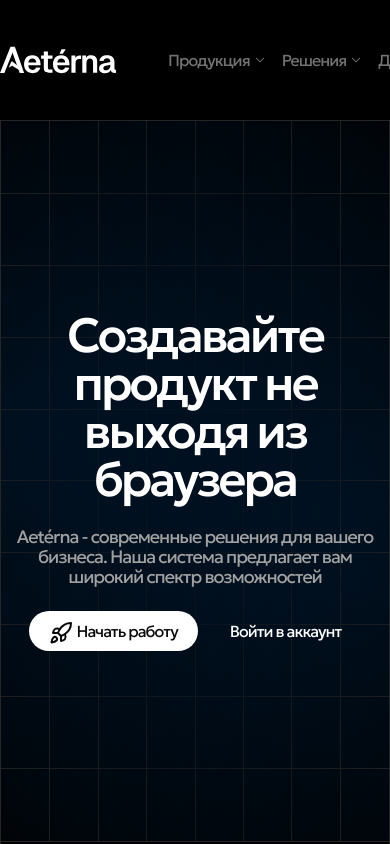
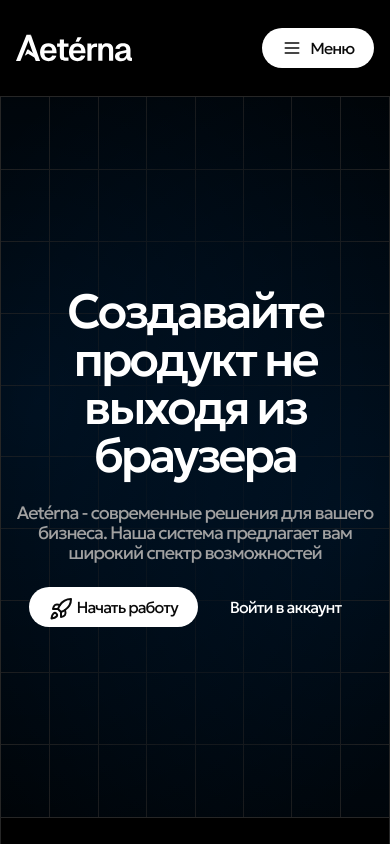
Before and after one commit to ECS1PLE/Aeterna, a Next.js app: page / in a window 390 px wide. Shown: the top 844 px of the page. Built offline with nearby package versions, Linux system fonts and the light colour scheme.

Commit message:
MAke Adaptive Header Burger(Not Last)

```diff
--- a/src/components/Header/NavItem.tsx
+++ b/src/components/Header/NavItem.tsx
@@ -8,6 +8,7 @@ interface NavItemProps {
   href: string;
   showChevron?: boolean;
   children: React.ReactNode;
+  onClick?: () => void;
 }
 
 const NavItem: React.FC<NavItemProps> = ({
--- a/src/components/Header/NavList.tsx
+++ b/src/components/Header/NavList.tsx
@@ -3,10 +3,13 @@ import NavItem from "./NavItem";
 
 interface NavListProps {
   children: React.ReactNode;
+  className?: string;
 }
 
-const NavList: React.FC<NavListProps> = ({ children }) => {
-  return <nav className="flex items-center">{children}</nav>;
+const NavList: React.FC<NavListProps> = ({ children, className }) => {
+  return (
+    <nav className={`flex items-center ${className ?? ""}`}>{children}</nav>
+  );
 };
 
 export default NavList;
--- a/src/components/Header/index.tsx
+++ b/src/components/Header/index.tsx
@@ -1,15 +1,23 @@
+"use client";
+
+import React, { useState } from "react";
 import Logo from "../Brand";
 import NavItem from "./NavItem";
 import NavList from "./NavList";
-import Button from "../Ui/Button";
-import { Rocket } from "lucide-react";
+import UIButton from "../Ui/Button";
+import { Rocket, Menu, X } from "lucide-react";
 
 const Header = () => {
+  const [isOpen, setIsOpen] = useState(false);
+
+  const toggleMenu = () => setIsOpen((prev) => !prev);
+
   return (
-    <header className="py-7 sticky top-0 z-10">
-      <section className="flex justify-between items-center max-w-7xl mx-auto">
-        <section className="flex gap-11">
+    <header className="py-7 sticky top-0 z-20 md:bg-transparent bg-black md:bg-none">
+      <section className="flex justify-between items-center max-w-7xl mx-auto px-4">
+        <section className="flex gap-11 items-center">
           <Logo />
+          <div className="hidden md:flex">
             <NavList>
               <NavItem href="/" showChevron={true}>
                 Продукция
@@ -24,14 +32,81 @@ const Header = () => {
                 FAQ
               </NavItem>
             </NavList>
+          </div>
         </section>
-        <section className="flex gap-3">
-          <Button color="transparent">Войти в аккаунт</Button>
-          <Button color="white" icon={<Rocket />}>
+
+        <div className="hidden md:flex gap-3">
+          <UIButton color="transparent">Войти в аккаунт</UIButton>
+          <UIButton color="white" icon={<Rocket />}>
             Начать работу
-          </Button>
+          </UIButton>
+        </div>
+
+        <div className="md:hidden">
+          <UIButton
+            color="white"
+            icon={isOpen ? <X size={20} /> : <Menu size={20} />}
+            onClick={toggleMenu}
+          >
+            Меню
+          </UIButton>
+        </div>
       </section>
-      </section>
+
+      {isOpen && (
+        <nav className="md:hidden shadow-lg">
+          <div className="flex flex-col p-4 gap-4">
+            <NavList className="flex flex-wrap justify-center gap-3 max-w-[calc(3*200px+2*12px)] mx-auto">
+              <NavItem
+                href="/"
+                showChevron={true}
+                onClick={() => setIsOpen(false)}
+              >
+                Продукция
+              </NavItem>
+              <NavItem
+                href="/"
+                showChevron={true}
+                onClick={() => setIsOpen(false)}
+              >
+                Решения
+              </NavItem>
+              <NavItem
+                href="/"
+                showChevron={true}
+                onClick={() => setIsOpen(false)}
+              >
+                Документация
+              </NavItem>
+              <NavItem
+                href="/"
+                showChevron={false}
+                onClick={() => setIsOpen(false)}
+              >
+                FAQ
+              </NavItem>
+            </NavList>
+
+            <div className="flex flex-raw gap-3 mt-4 w-[90vw]">
+              <UIButton
+                color="transparent"
+                onClick={() => setIsOpen(false)}
+                className="w-full"
+              >
+                Войти в аккаунт
+              </UIButton>
+              <UIButton
+                color="white"
+                icon={<Rocket />}
+                onClick={() => setIsOpen(false)}
+                className="w-full"
+              >
+                Начать работу
+              </UIButton>
+            </div>
+          </div>
+        </nav>
+      )}
     </header>
   );
 };
--- a/src/components/Ui/Button/index.tsx
+++ b/src/components/Ui/Button/index.tsx
@@ -6,9 +6,17 @@ interface ButtonProps {
   children: React.ReactNode;
   color: "white" | "transparent";
   icon?: React.ReactNode;
+  onClick?: () => void;
+  className?: string;
 }
 
-const UIButton: React.FC<ButtonProps> = ({ children, color, icon }) => {
+const UIButton: React.FC<ButtonProps> = ({
+  children,
+  color,
+  icon,
+  onClick,
+  className = "",
+}) => {
   function getBackgroundColor() {
     switch (color) {
       case "white":
@@ -19,6 +27,7 @@ const UIButton: React.FC<ButtonProps> = ({ children, color, icon }) => {
         return "bg-white";
     }
   }
+
   function getTextColor() {
     switch (color) {
       case "white":
@@ -29,9 +38,11 @@ const UIButton: React.FC<ButtonProps> = ({ children, color, icon }) => {
         return "";
     }
   }
+
   return (
     <button
-      className={`flex gap-2 justify-center items-center py-2 px-5 rounded-full ${getBackgroundColor()}`}
+      onClick={onClick}
+      className={`flex gap-2 justify-center items-center py-2 px-5 rounded-full ${getBackgroundColor()} ${className}`}
     >
       {icon && <div className={`h-5 w-5 ${getTextColor()}`}>{icon}</div>}
       <span className={`${getTextColor()}`}>{children}</span>
```
Lines whose indentation alone changed are shown as unchanged.
